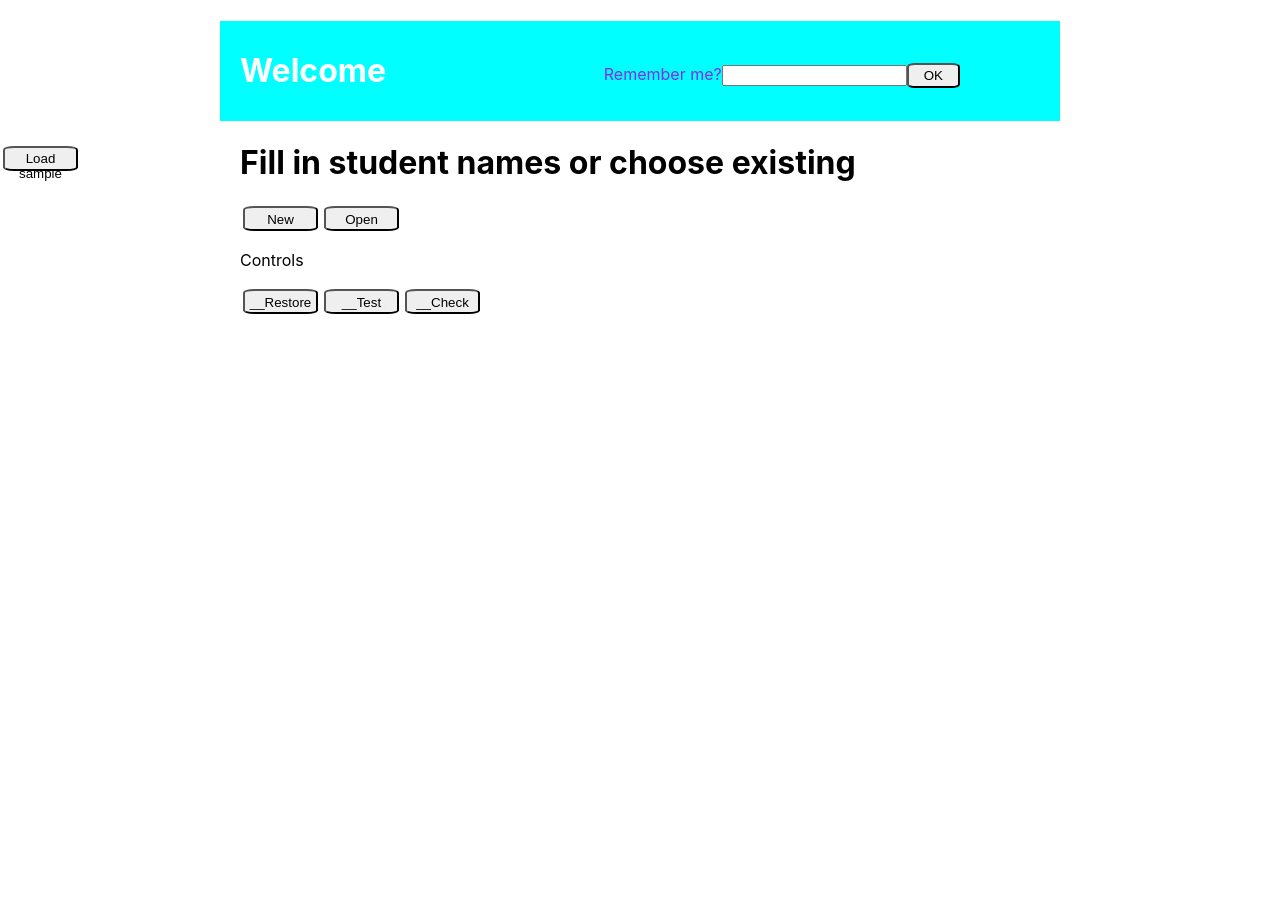
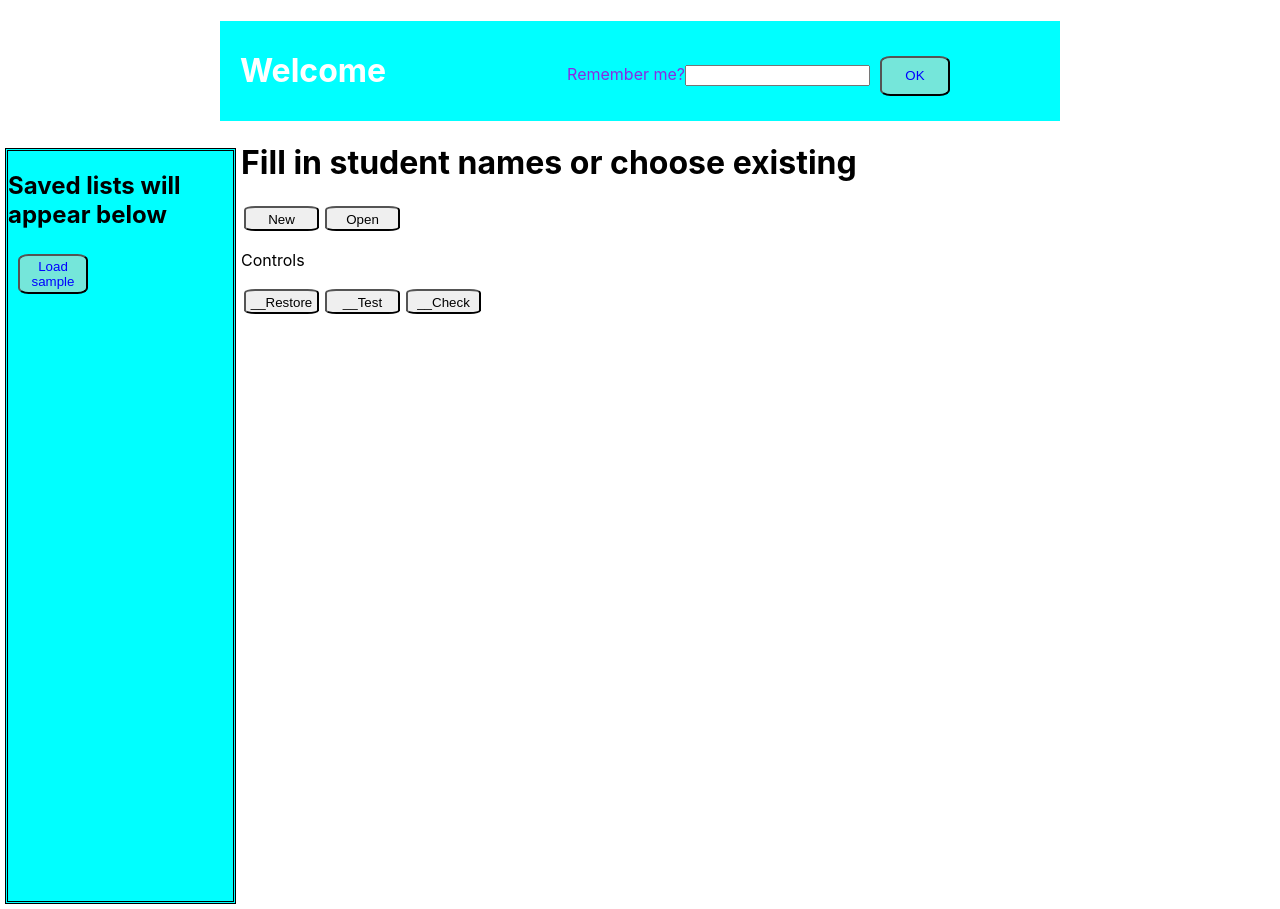
Before and after one commit to kn-nalbantov/student-book, a React (Create React App) app: page / in a window 1280 px wide. Before the commit the page ends 800 px from the top, so only its background shows below. Built offline with nearby package versions, Linux system fonts and the light colour scheme.

Commit message:
updates to SideBar syling and button classNames

```diff
--- a/src/App.css
+++ b/src/App.css
@@ -19,7 +19,6 @@ header, footer {
   position: absolute;
   right: 25%;
   top: 3%;
-
 }
 
 button {
@@ -30,10 +29,13 @@ button {
   margin: 3px;
 }
 
-.log-in-button {
+.blue-green {
   padding: 0%;
-  margin: 0%;
-  width: 4em;
+  margin: 5px 10px;
+  width: 70px;
+  height: 40px;
+  color: #0000FF;
+  background-color: #75E6DA;
 }
 
 .visible {
@@ -90,4 +92,9 @@ button {
 
 .side-bar {
   float: left;
+  border: double;
+  height: 750px;
+  width: 225px;
+  margin: 5px;
+  background-color: aqua;
 }
--- a/src/components/Form.js
+++ b/src/components/Form.js
@@ -41,7 +41,7 @@ export default function Form(props) {
                 value={userName}
                 style={logged ? { visibility: 'hidden', width: "0%" } : { visibility: 'visible' }}
             />
-            <button className="log-in-button" type="submit">
+            <button className="blue-green" type="submit">
                 OK
       </button>
             <span
--- a/src/components/SideBar.js
+++ b/src/components/SideBar.js
@@ -16,10 +16,11 @@ export default function SideBar(props) {
         console.log(props.studentLists);
     }
     return (
-        <div className='side-bar'>
-      <button onClick={onClick}>Load sample</button>
+    <div className='side-bar'>
+      <h2>Saved lists will appear below</h2>
+      <button className="blue-green" onClick={onClick}>Load sample</button>
       <ul>
-          {props.studentLists ? (<li>Saved list<button onClick={displayList}>Display List</button></li>) : ''}
+          {props.studentLists ? (<li>Saved list<button className="blue-green" onClick={displayList}>Display List</button></li>) : ''}
       </ul>
     </div>
   );
```
